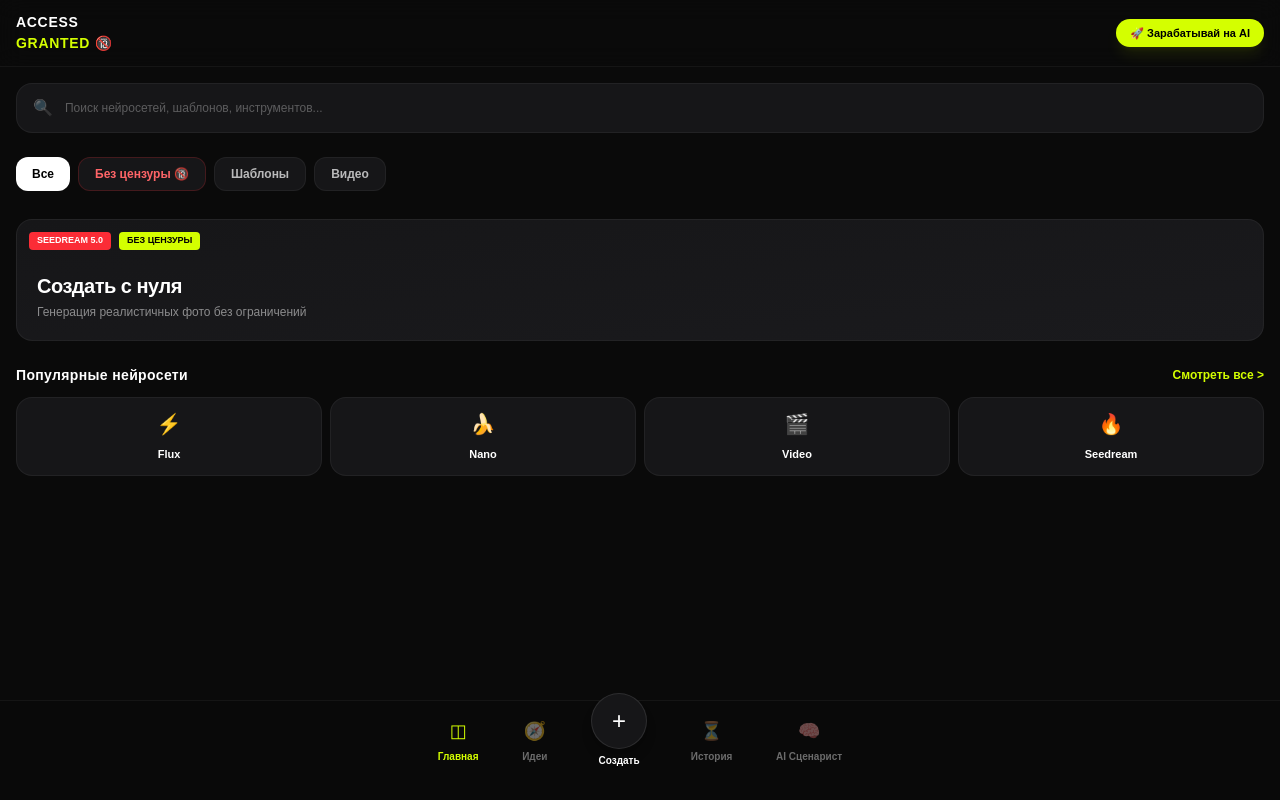
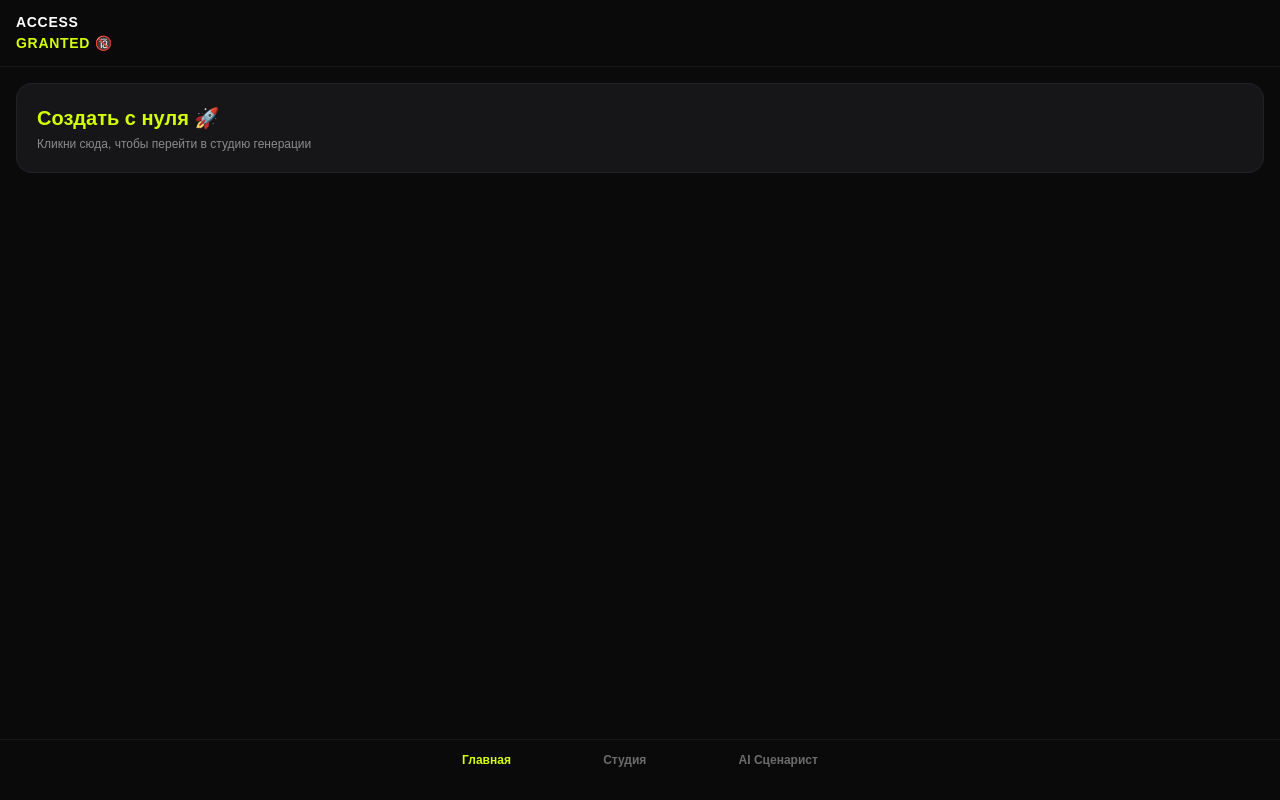
Before and after one commit to Leonardodeterrios/ai-tma, a Next.js app: page / in a window 1280 px wide. Built offline with nearby package versions, Linux system fonts and the light colour scheme.

Commit message:
Update page.tsx

```diff
--- a/app/page.tsx
+++ b/app/page.tsx
@@ -3,14 +3,7 @@
 import BrainTab from './components/BrainTab';
 
 type Tab = 'home' | 'ideas' | 'studio' | 'history' | 'profile';
-type CreateMode = 'image' | 'nano' | 'video' | 'animate';
-
-const TRENDS = [
-  { id: 1, title: 'ТРЕНД ПОД "ЧАСТУШКИ" В МАШИНЕ', category: 'Видео', image: 'https://images.unsplash.com/photo-1534528741775-53994a69daeb?w=600&auto=format&fit=crop', type: 'video' },
-  { id: 2, title: 'ЭПИЧНЫЙ ВЫЛЕТ ЗВЕРЯ', category: 'Популярное', image: 'https://images.unsplash.com/photo-1517841905240-472988babdf9?w=600&auto=format&fit=crop', type: 'image' },
-  { id: 3, title: 'ОСЕННИЙ ВАЙБ В ПАРКЕ', category: 'Осень', image: 'https://images.unsplash.com/photo-1524504388940-b1c1722653e1?w=600&auto=format&fit=crop', type: 'image' },
-  { id: 4, title: 'КИНОШНОЕ СЕΛФИ', category: 'Селфи', image: 'https://images.unsplash.com/photo-1494790108377-be9c29b29330?w=600&auto=format&fit=crop', type: 'image' }
-];
+type CreateMode = 'image' | 'nano' | 'video';
 
 export default function Home() {
   const [activeTab, setActiveTab] = useState<Tab>('home');
@@ -19,54 +12,37 @@
   const [prompt, setPrompt] = useState('');
   const [isGenerating, setIsGenerating] = useState(false);
   const [resultUrl, setResultUrl] = useState<string | null>(null);
-  const [resultType, setResultType] = useState<'image' | 'video'>('image');
 
   const [faceRef, setFaceRef] = useState<string | null>(null);
   const faceInputRef = useRef<HTMLInputElement>(null);
 
-  // Сжимаем картинку прямо в телефоне до легкого размера (макс 800px)
-  const compressImage = (file: File): Promise<string> => {
-    return new Promise((resolve, reject) => {
+  // Жестко сжимаем картинку, чтобы не было ошибки 413
+  const handleFileSelect = (file: File) => {
+    const reader = new FileReader();
+    reader.onload = (e) => {
       const img = new Image();
-      img.src = URL.createObjectURL(file);
+      img.src = e.target?.result as string;
       img.onload = () => {
         const canvas = document.createElement('canvas');
-        let width = img.width;
-        let height = img.height;
-        const maxDim = 800;
+        const MAX_WIDTH = 600; // Уменьшаем до легкого размера
+        const scaleSize = MAX_WIDTH / img.width;
+        canvas.width = MAX_WIDTH;
+        canvas.height = img.height * scaleSize;
 
-        if (width > height && width > maxDim) {
-          height = Math.round((height * maxDim) / width);
-          width = maxDim;
-        } else if (height > maxDim) {
-          width = Math.round((width * maxDim) / height);
-          height = maxDim;
-        }
+        const ctx = canvas.getContext('2d');
+        ctx?.drawImage(img, 0, 0, canvas.width, canvas.height);
 
-        canvas.width = width;
-        canvas.height = height;
-        const ctx = canvas.getContext('2d');
-        ctx?.drawImage(img, 0, 0, width, height);
-
-        const compressedBase64 = canvas.toDataURL('image/jpeg', 0.8);
-        resolve(compressedBase64);
+        // Сжимаем в JPEG с качеством 70%
+        const compressedBase64 = canvas.toDataURL('image/jpeg', 0.7);
+        setFaceRef(compressedBase64);
       };
-      img.onerror = (error) => reject(error);
-    });
-  };
-
-  const handleFileSelect = async (file: File) => {
-    try {
-      const compressed = await compressImage(file);
-      setFaceRef(compressed);
-    } catch (e) {
-      alert("Не удалось загрузить фото");
-    }
+    };
+    reader.readAsDataURL(file);
   };
 
   const handleGenerate = async () => {
     if (!prompt.trim()) {
-      alert("Введите промпт или описание!");
+      alert("Введите описание!");
       return;
     }
 
@@ -89,7 +65,6 @@
 
       if (data.urls?.[0]) {
         setResultUrl(data.urls[0]);
-        setResultType(data.type || 'image');
       }
     } catch (error: any) {
       alert("Ошибка: " + error.message);
@@ -101,105 +76,37 @@
   return (
     <main className="flex flex-col h-screen bg-[#0A0A0A] text-white font-sans overflow-hidden">
 
-      <div className="flex justify-between items-center px-4 py-3 bg-[#0A0A0A]/90 backdrop-blur-md border-b border-white/5 z-40">
+      <div className="flex justify-between items-center px-4 py-3 bg-[#0A0A0A]/90 border-b border-white/5 z-40">
         <div>
           <div className="text-[14px] font-black tracking-wider text-white">ACCESS</div>
           <div className="text-[14px] font-black tracking-wider text-[#D4FF00]">GRANTED 🔞</div>
         </div>
-        <div className="bg-[#D4FF00] text-black px-3.5 py-1.5 rounded-full flex items-center gap-1.5 shadow-lg shadow-[#D4FF00]/10">
-          <span className="text-[11px] font-black">🚀 Зарабатывай на AI</span>
-        </div>
       </div>
 
       <div className="flex-1 overflow-y-auto pb-32 pt-4 px-4">
-
         {activeTab === 'home' && (
           <div className="space-y-6">
-            <div className="bg-[#161618] border border-white/5 rounded-2xl px-4 py-3 flex items-center gap-3">
-              <span className="text-white/40">🔍</span>
-              <input type="text" placeholder="Поиск нейросетей, шаблонов, инструментов..." className="w-full bg-transparent border-none focus:outline-none text-xs text-white placeholder-white/30" />
-            </div>
-
-            <div className="flex gap-2 overflow-x-auto no-scrollbar pb-1">
-              <button className="bg-white text-black px-4 py-2 rounded-xl text-xs font-bold whitespace-nowrap">Все</button>
-              <button className="bg-[#161618] text-red-400 border border-red-500/20 px-4 py-2 rounded-xl text-xs font-bold whitespace-nowrap">Без цензуры 🔞</button>
-              <button className="bg-[#161618] text-white/70 border border-white/5 px-4 py-2 rounded-xl text-xs font-bold whitespace-nowrap">Шаблоны</button>
-              <button className="bg-[#161618] text-white/70 border border-white/5 px-4 py-2 rounded-xl text-xs font-bold whitespace-nowrap">Видео</button>
-            </div>
-
-            <div onClick={() => setActiveTab('studio')} className="relative rounded-2xl overflow-hidden border border-white/5 bg-gradient-to-br from-[#161618] to-[#1A1A1D] p-5 cursor-pointer group">
-              <div className="absolute top-3 left-3 flex gap-2">
-                <span className="bg-red-500 text-white text-[9px] font-black px-2 py-0.5 rounded uppercase">Seedream 5.0</span>
-                <span className="bg-[#D4FF00] text-black text-[9px] font-black px-2 py-0.5 rounded uppercase">Без цензуры</span>
-              </div>
-              <div className="mt-8">
-                <h3 className="text-xl font-black tracking-tight">Создать с нуля</h3>
-                <p className="text-xs text-white/50 mt-1">Генерация реалистичных фото без ограничений</p>
-              </div>
-            </div>
-
-            <div className="space-y-3">
-              <div className="flex justify-between items-center">
-                <h3 className="text-sm font-bold text-white tracking-wide">Популярные нейросети</h3>
-                <span className="text-xs text-[#D4FF00] font-bold">Смотреть все &gt;</span>
-              </div>
-              <div className="grid grid-cols-4 gap-2">
-                <button onClick={() => { setActiveTab('studio'); setCreateMode('image'); }} className="bg-[#161618] border border-white/5 p-3 rounded-2xl text-center flex flex-col items-center justify-center gap-2 hover:border-[#D4FF00]/50 transition-all">
-                  <span className="text-xl">⚡️</span>
-                  <span className="text-[11px] font-bold">Flux</span>
-                </button>
-                <button onClick={() => { setActiveTab('studio'); setCreateMode('nano'); }} className="bg-[#161618] border border-white/5 p-3 rounded-2xl text-center flex flex-col items-center justify-center gap-2 hover:border-[#D4FF00]/50 transition-all">
-                  <span className="text-xl">🍌</span>
-                  <span className="text-[11px] font-bold">Nano</span>
-                </button>
-                <button onClick={() => { setActiveTab('studio'); setCreateMode('video'); }} className="bg-[#161618] border border-white/5 p-3 rounded-2xl text-center flex flex-col items-center justify-center gap-2 hover:border-[#D4FF00]/50 transition-all">
-                  <span className="text-xl">🎬</span>
-                  <span className="text-[11px] font-bold">Video</span>
-                </button>
-                <button onClick={() => { setActiveTab('studio'); setCreateMode('image'); }} className="bg-[#161618] border border-white/5 p-3 rounded-2xl text-center flex flex-col items-center justify-center gap-2 hover:border-[#D4FF00]/50 transition-all">
-                  <span className="text-xl">🔥</span>
-                  <span className="text-[11px] font-bold">Seedream</span>
-                </button>
-              </div>
-            </div>
-          </div>
-        )}
-
-        {activeTab === 'ideas' && (
-          <div className="space-y-4">
-            <h2 className="text-xl font-bold">Идеи и тренды</h2>
-            <div className="grid grid-cols-2 gap-3">
-              {TRENDS.map(t => (
-                <div key={t.id} onClick={() => { setActiveTab('studio'); setPrompt(t.title); }} className="relative rounded-2xl overflow-hidden border border-white/5 h-48 cursor-pointer">
-                  <img src={t.image} alt={t.title} className="w-full h-full object-cover" />
-                  <div className="absolute inset-0 bg-gradient-to-t from-black/80 via-transparent to-transparent flex items-end p-3">
-                    <span className="text-xs font-bold">{t.title}</span>
-                  </div>
-                </div>
-              ))}
+            <div onClick={() => setActiveTab('studio')} className="bg-[#161618] border border-white/5 p-5 rounded-2xl cursor-pointer">
+              <h3 className="text-xl font-black text-[#D4FF00]">Создать с нуля 🚀</h3>
+              <p className="text-xs text-white/50 mt-1">Кликни сюда, чтобы перейти в студию генерации</p>
             </div>
           </div>
         )}
 
         {activeTab === 'studio' && (
           <div className="space-y-5">
-            <div className="flex justify-between items-center">
-              <h2 className="text-2xl font-black">Студия генерации</h2>
-              <span className="text-[10px] bg-red-500/10 text-red-500 border border-red-500/20 px-2.5 py-1 rounded-md uppercase font-black">
-                Без цензуры 🔞
-              </span>
-            </div>
+            <h2 className="text-2xl font-black">Студия генерации</h2>
 
-            <div className="flex gap-2 overflow-x-auto pb-1">
-              <button onClick={() => setCreateMode('image')} className={`px-4 py-2 rounded-xl text-xs font-bold border ${createMode === 'image' ? 'bg-[#D4FF00] text-black border-[#D4FF00]' : 'bg-[#161618] text-white/70 border-white/5'}`}>🔥 Seedream</button>
-              <button onClick={() => setCreateMode('nano')} className={`px-4 py-2 rounded-xl text-xs font-bold border ${createMode === 'nano' ? 'bg-[#D4FF00] text-black border-[#D4FF00]' : 'bg-[#161618] text-white/70 border-white/5'}`}>🍌 Nano Pro</button>
-              <button onClick={() => setCreateMode('video')} className={`px-4 py-2 rounded-xl text-xs font-bold border ${createMode === 'video' ? 'bg-[#D4FF00] text-black border-[#D4FF00]' : 'bg-[#161618] text-white/70 border-white/5'}`}>🎬 Видео</button>
+            <div className="flex gap-2">
+              <button onClick={() => setCreateMode('image')} className={`px-3 py-2 rounded-xl text-xs font-bold border ${createMode === 'image' ? 'bg-[#D4FF00] text-black border-[#D4FF00]' : 'bg-[#161618] text-white/70 border-white/5'}`}>Seedream</button>
+              <button onClick={() => setCreateMode('nano')} className={`px-3 py-2 rounded-xl text-xs font-bold border ${createMode === 'nano' ? 'bg-[#D4FF00] text-black border-[#D4FF00]' : 'bg-[#161618] text-white/70 border-white/5'}`}>Nano</button>
+              <button onClick={() => setCreateMode('video')} className={`px-3 py-2 rounded-xl text-xs font-bold border ${createMode === 'video' ? 'bg-[#D4FF00] text-black border-[#D4FF00]' : 'bg-[#161618] text-white/70 border-white/5'}`}>Видео</button>
             </div>
 
             <div className="bg-[#161618] border border-white/5 rounded-2xl p-4 flex justify-between items-center">
               <div>
                 <div className="text-sm font-bold">Референс персонажа</div>
-                <div className="text-[10px] text-white/50">Авто-сжатие и передача в ИИ</div>
+                <div className="text-[10px] text-white/50">Авто-сжатие от ошибки 413</div>
               </div>
               <button onClick={() => faceInputRef.current?.click()} className="bg-[#D4FF00]/10 text-[#D4FF00] px-3 py-1.5 rounded-lg text-xs font-bold border border-[#D4FF00]/20">
                 {faceRef ? 'Заменить' : '+ Загрузить'}
@@ -218,7 +125,7 @@
               <textarea
                 value={prompt}
                 onChange={(e) => setPrompt(e.target.value)}
-                placeholder="Опишите сцену, позу, одежду на русском..."
+                placeholder="Опиши сцену..."
                 className="w-full bg-transparent border-none p-0 h-28 focus:outline-none text-white resize-none text-sm placeholder-white/30"
               />
             </div>
@@ -226,57 +133,29 @@
             <button
               onClick={handleGenerate}
               disabled={isGenerating}
-              className="w-full bg-[#D4FF00] disabled:bg-[#161618] text-black font-black py-4 rounded-2xl text-sm shadow-lg shadow-[#D4FF00]/10"
+              className="w-full bg-[#D4FF00] disabled:bg-[#161618] text-black font-black py-4 rounded-2xl text-sm"
             >
-              {isGenerating ? 'Создаем шедевр...' : 'Сгенерировать'}
+              {isGenerating ? 'Создаем...' : 'Сгенерировать'}
             </button>
 
             {isGenerating ? (
-              <div className="flex flex-col items-center justify-center py-16 bg-[#161618] rounded-2xl border border-white/5">
-                <div className="w-8 h-8 border-4 border-white/10 border-t-[#D4FF00] rounded-full animate-spin mb-2"></div>
-                <span className="text-xs text-white/50">Нейросеть творит...</span>
-              </div>
+              <div className="text-center py-10 text-white/50 text-sm">Нейросеть творит...</div>
             ) : resultUrl && (
-              <div className="rounded-2xl overflow-hidden border border-white/5 bg-[#161618]">
-                {resultType === 'image' ? (
-                  <img src={resultUrl} alt="Result" className="w-full h-auto object-cover" />
-                ) : (
-                  <video src={resultUrl} controls autoPlay loop muted playsInline className="w-full h-auto" />
-                )}
+              <div className="rounded-2xl overflow-hidden border border-white/5">
+                <img src={resultUrl} alt="Result" className="w-full h-auto object-cover" />
               </div>
             )}
           </div>
         )}
 
-        {activeTab === 'history' && (<div className="pt-8 text-center text-white/50">История пуста</div>)}
         {activeTab === 'profile' && (<div className="pt-8"><BrainTab /></div>)}
-
       </div>
 
-      <div className="fixed bottom-0 w-full bg-[#0A0A0A]/95 backdrop-blur-xl border-t border-white/5 pb-8 pt-3 z-50">
+      <div className="fixed bottom-0 w-full bg-[#0A0A0A] border-t border-white/5 pb-8 pt-3 z-50">
         <div className="flex justify-around items-center max-w-md mx-auto">
-          <button onClick={() => setActiveTab('home')} className={`flex flex-col items-center gap-1 ${activeTab === 'home' ? 'text-[#D4FF00]' : 'text-white/40'}`}>
-            <span className="text-lg">◫</span>
-            <span className="text-[10px] font-bold">Главная</span>
-          </button>
-          <button onClick={() => setActiveTab('ideas')} className={`flex flex-col items-center gap-1 ${activeTab === 'ideas' ? 'text-[#D4FF00]' : 'text-white/40'}`}>
-            <span className="text-lg">🧭</span>
-            <span className="text-[10px] font-bold">Идеи</span>
-          </button>
-          <button onClick={() => setActiveTab('studio')} className="flex flex-col items-center -mt-5">
-            <div className={`w-14 h-14 rounded-full flex items-center justify-center shadow-lg transition-transform ${activeTab === 'studio' ? 'bg-[#D4FF00] text-black shadow-[#D4FF00]/25 scale-105' : 'bg-[#161618] text-white border border-white/10'}`}>
-              <span className="text-2xl font-light">+</span>
-            </div>
-            <span className="text-[10px] font-bold mt-1 text-white">Создать</span>
-          </button>
-          <button onClick={() => setActiveTab('history')} className={`flex flex-col items-center gap-1 ${activeTab === 'history' ? 'text-[#D4FF00]' : 'text-white/40'}`}>
-            <span className="text-lg">⏳</span>
-            <span className="text-[10px] font-bold">История</span>
-          </button>
-          <button onClick={() => setActiveTab('profile')} className={`flex flex-col items-center gap-1 ${activeTab === 'profile' ? 'text-[#D4FF00]' : 'text-white/40'}`}>
-            <span className="text-lg">🧠</span>
-            <span className="text-[10px] font-bold">AI Сценарист</span>
-          </button>
+          <button onClick={() => setActiveTab('home')} className={`text-xs font-bold ${activeTab === 'home' ? 'text-[#D4FF00]' : 'text-white/40'}`}>Главная</button>
+          <button onClick={() => setActiveTab('studio')} className={`text-xs font-bold ${activeTab === 'studio' ? 'text-[#D4FF00]' : 'text-white/40'}`}>Студия</button>
+          <button onClick={() => setActiveTab('profile')} className={`text-xs font-bold ${activeTab === 'profile' ? 'text-[#D4FF00]' : 'text-white/40'}`}>AI Сценарист</button>
         </div>
       </div>
     </main>
```
